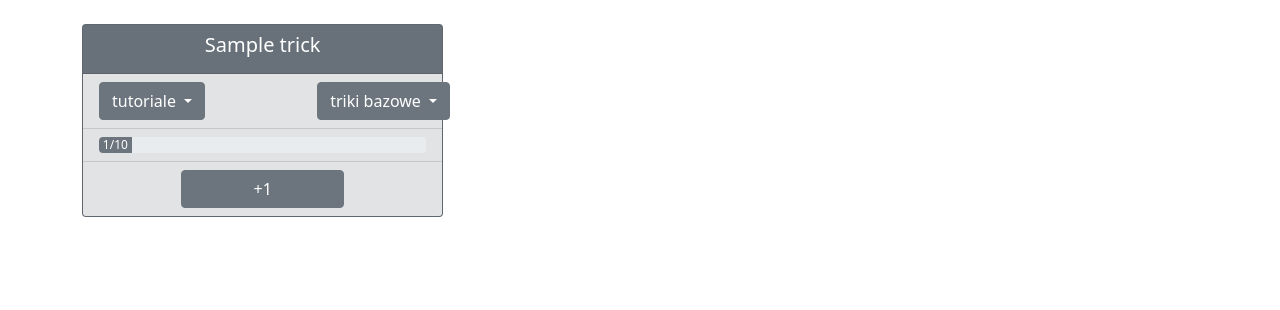
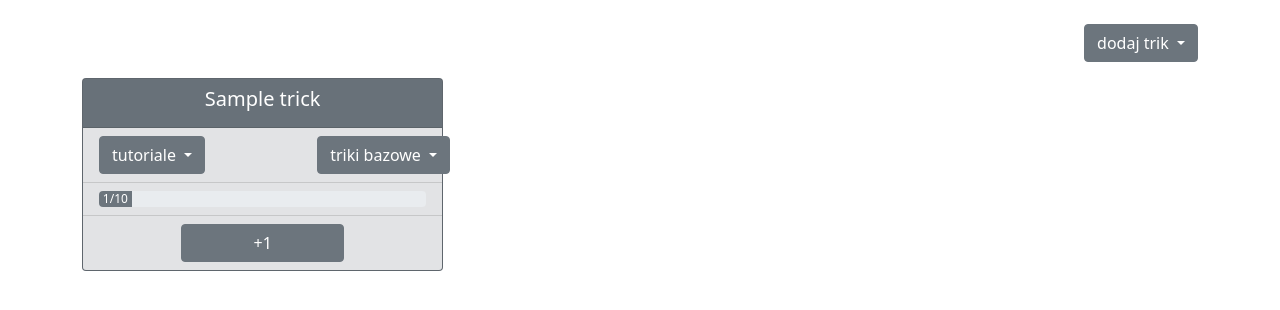
Before and after one commit to g0sie/kendama-progress-tracker, a Django app: page /tricks/ in a window 1280 px wide. Shown: the part 73-383 px from the top of the page. Run offline with Django 4.2, Linux system fonts and the light colour scheme; a user stored in the database is signed in; tables that the repository leaves empty hold one stand-in row (values such as "Sample post").

Commit message:
add 'add trick' dropdown

```diff
--- a/tricks/templates/tricks/user_tricks.html
+++ b/tricks/templates/tricks/user_tricks.html
@@ -2,6 +2,18 @@
 {% load tricks_extras %}
 {% block title %}twoje triki{% endblock %}
 {% block body %}
+    <div class="d-grid gap-3">
+
+        <div class="dropdown d-flex justify-content-end">
+          <button class="btn btn-secondary dropdown-toggle" type="button" id="dropdownMenuButton1" data-bs-toggle="dropdown" aria-expanded="false">
+            dodaj trik
+          </button>
+          <ul class="dropdown-menu dropdown-menu-lg-end" aria-labelledby="dropdownMenuButton1">
+            <li><a class="dropdown-item" href="#">z listy</a></li>
+            <li><a class="dropdown-item" href="{% url "tricks:add_new_trick" %}">nowy</a></li>
+          </ul>
+        </div>
+
         <div class="row row-cols-1 row-cols-md-3 g-3">
         {% for user_trick in user_trick_pairs %}
             <div class="col-6">
@@ -56,4 +68,5 @@
             </div>
         {% endfor %}
         </div>
+    </div>
 {% endblock %}
```
Lines whose indentation alone changed are shown as unchanged.
